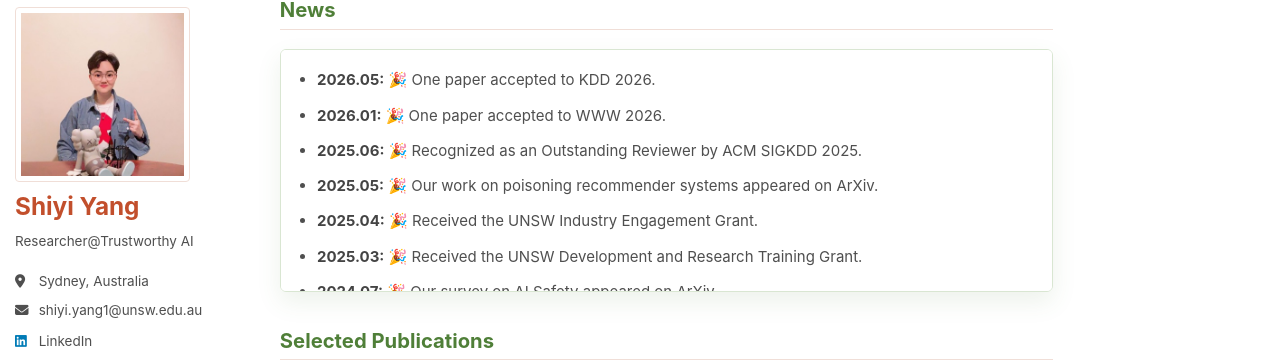
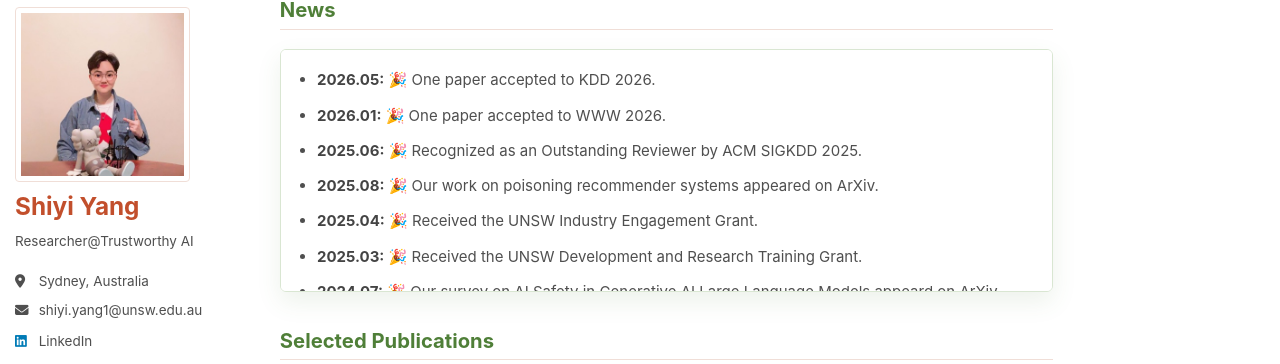
Before and after one commit to shiyiyang-ai/shiyiyang-ai.github.io, a Jekyll site: the page built from _pages/about.md, in a window 1280 px wide and 900 px high, scrolled down 840 px. Shown: the part 84-448 px from the top of the window. Built offline with Jekyll 4.4.1, drawn with Linux system fonts in a browser that asks for light colours; some web fonts are replaced; a script bundle is joined from its source files by our own code; library files that are not in the unit come from our copies.

Commit message:
Refine news entries

```diff
--- a/_pages/about.md
+++ b/_pages/about.md
@@ -29,10 +29,10 @@ Looking forward, I aim to develop trustworthy AI systems that can reliably opera
     <li><strong>2026.05:</strong> 🎉 One paper accepted to KDD 2026.</li>
     <li><strong>2026.01:</strong> 🎉 One paper accepted to WWW 2026.</li>
     <li><strong>2025.06:</strong> 🎉 Recognized as an Outstanding Reviewer by ACM SIGKDD 2025.</li>
-    <li><strong>2025.05:</strong> 🎉 Our work on poisoning recommender systems appeared on ArXiv.</li>
+    <li><strong>2025.08:</strong> 🎉 Our work on poisoning recommender systems appeared on ArXiv.</li>
     <li><strong>2025.04:</strong> 🎉 Received the UNSW Industry Engagement Grant.</li>
     <li><strong>2025.03:</strong> 🎉 Received the UNSW Development and Research Training Grant.</li>
-    <li><strong>2024.07:</strong> 🎉 Our survey on AI Safety appeared on ArXiv.</li>
+    <li><strong>2024.07:</strong> 🎉 Our survey on AI Safety in Generative AI Large Language Models appeard on ArXiv.</li>
     <li><strong>2024.07:</strong> 🎉 One paper accepted to CIKM 2024.</li>
     <li><strong>2023.09:</strong> 🎉 One paper accepted to ICDM 2023.</li>
     <li><strong>2022.05:</strong> 🎉 Received the UNSW PhD Tuition Fee Scholarship.</li>
```
